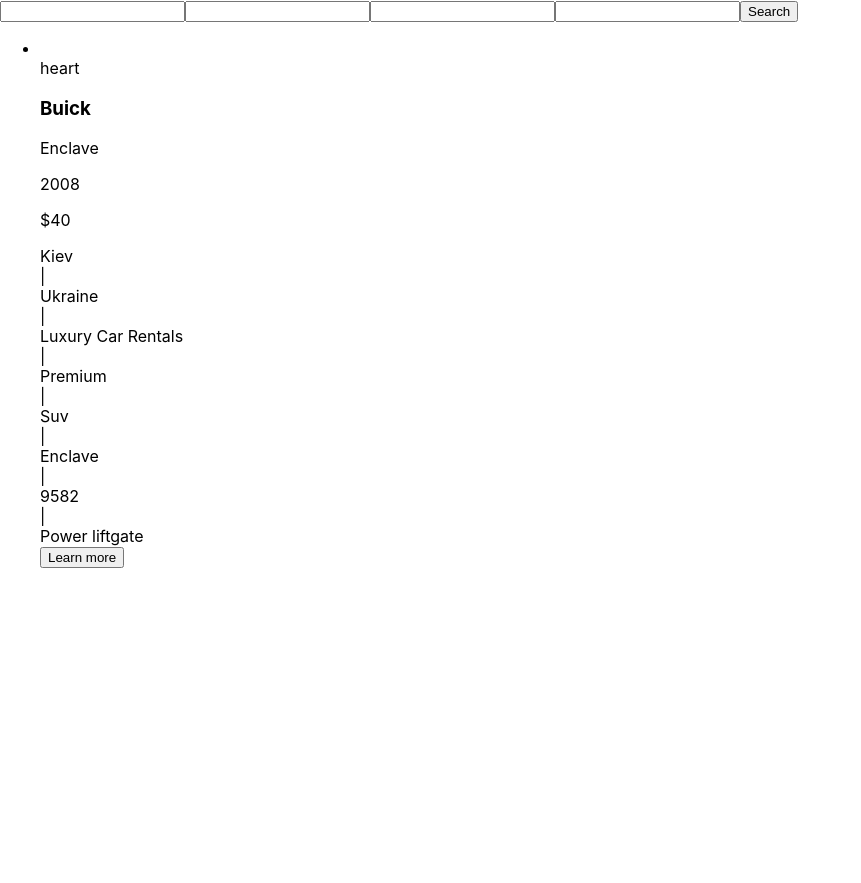
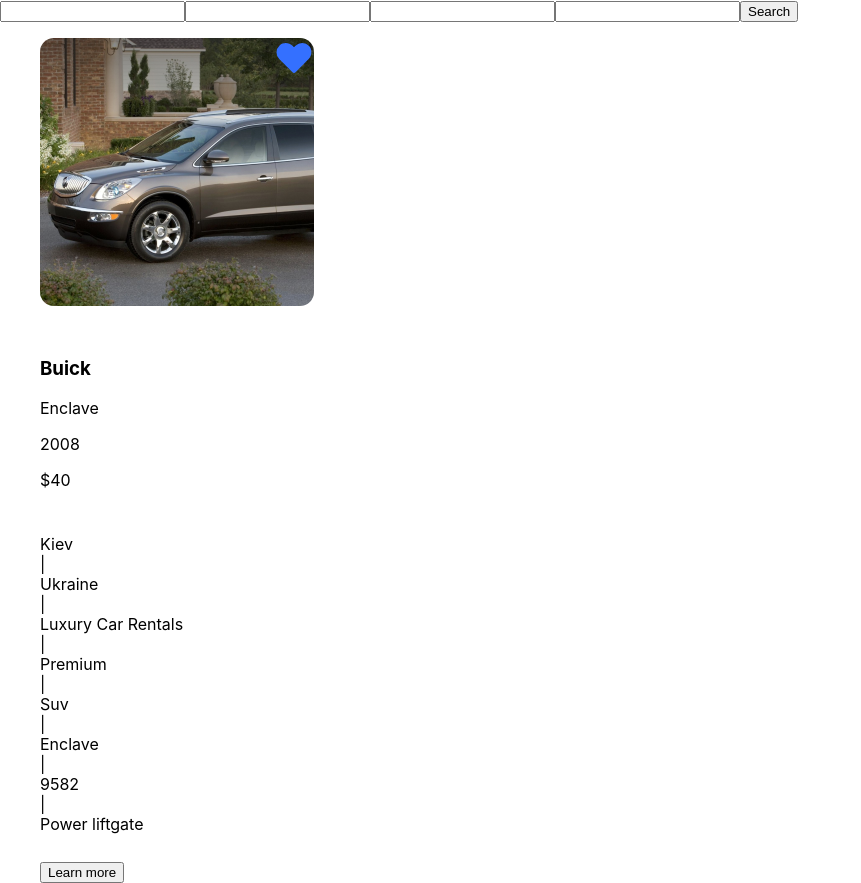
Before and after one commit to 0trava/goit-lms-career-homework, a React (Create React App) app: page /catalog in a window 1280 px wide. Shown: the whole page, without its empty margins (0-861 px from the left). Before the commit the page ends 800 px from the top, so only its background shows below. Built offline with nearby package versions, Linux system fonts and the light colour scheme.

Commit message:
Add style for carditem

```diff
--- a/src/components/elements/Cardsitem/CardsItem.css
+++ b/src/components/elements/Cardsitem/CardsItem.css
@@ -0,0 +1,104 @@
+/* Container */
+
+.CardsItem__item {
+    display: flex;
+    width: 274px;
+    height: 426px;
+    flex-direction: column;
+    align-items: flex-start;
+    gap: 28px;
+    flex-shrink: 0;
+    position: relative;
+}
+
+.CardsItem__imgblock img {
+    width: 274px;
+    height: 268px;
+    flex-shrink: 0;
+    border-radius: 14px;
+
+}
+
+
+
+
+
+
+
+
+
+
+/* Heart */
+.CardsItem__checkbox {
+    position: absolute;
+    top: 0;
+    right: 0;
+
+}
+
+.CardsItem__imgblock-container input {
+    position: absolute;
+    /* opacity: 0; */
+    cursor: pointer;
+    height: 0;
+    width: 0;
+  }
+
+  .CardsItem__imgblock-container {
+    display: block;
+    position: relative;
+    cursor: pointer;
+    font-size: 20px;
+    user-select: none;
+    transition: 100ms;
+  }
+
+  .checkmark {
+    top: 0;
+    left: 0;
+    height: 2em;
+    width: 2em;
+    transition: 100ms;
+    animation: dislike_effect 400ms ease;
+  }
+
+  .CardsItem__imgblock-container input:checked ~ .checkmark path {
+    fill: #3470FF;
+    stroke-width: 0;
+  }
+
+  .CardsItem__imgblock-container input:checked ~ .checkmark {
+    animation: like_effect 400ms ease;
+  }
+
+  .CardsItem__imgblock-container:hover {
+    /* transform: scale(1.1); */
+  }
+
+  @keyframes like_effect {
+    0% {
+      transform: scale(0);
+    }
+
+    50% {
+      transform: scale(1.2);
+    }
+
+    100% {
+      transform: scale(1);
+    }
+  }
+
+  @keyframes dislike_effect {
+    0% {
+      transform: scale(0);
+    }
+
+    50% {
+      transform: scale(1.2);
+    }
+
+    100% {
+      transform: scale(1);
+    }
+  }
--- a/src/components/elements/Cardsitem/CardsItem.jsx
+++ b/src/components/elements/Cardsitem/CardsItem.jsx
@@ -1,12 +1,25 @@
-import React from 'react'
+import React from 'react';
+import img from '../../images/img_1_test.jpg';
+import './CardsItem.css';
 
 export const CardsItem = () => {
   return (
-    <li>
+    <li className='CardsItem__item'>
         {/* Image */}
-        <div>
-        <img src="" alt="" />
-        <div>heart</div>
+        <div className='CardsItem__imgblock'>
+            <img src={img} alt="CardsItem__image-car" />
+            {/* Add to favority */}
+            <div className='CardsItem__checkbox'>
+                <label className="CardsItem__imgblock-container">
+                <input checked="checked" type="checkbox"/>
+                <div class="checkmark">
+                    <svg viewBox="0 0 256 256">
+                    <rect fill="none" height="256" width="256"></rect>
+                    <path d="M224.6,51.9a59.5,59.5,0,0,0-43-19.9,60.5,60.5,0,0,0-44,17.6L128,59.1l-7.5-7.4C97.2,28.3,59.2,26.3,35.9,47.4a59.9,59.9,0,0,0-2.3,87l83.1,83.1a15.9,15.9,0,0,0,22.6,0l81-81C243.7,113.2,245.6,75.2,224.6,51.9Z" stroke-width="20px" stroke="#FFF" fill="none"></path></svg>
+                </div>
+                </label>
+            </div>
+
         </div>
         {/* Header */}
         <div>
```
Also changed, not shown: src/components/images/img_1_test.jpg (added).
